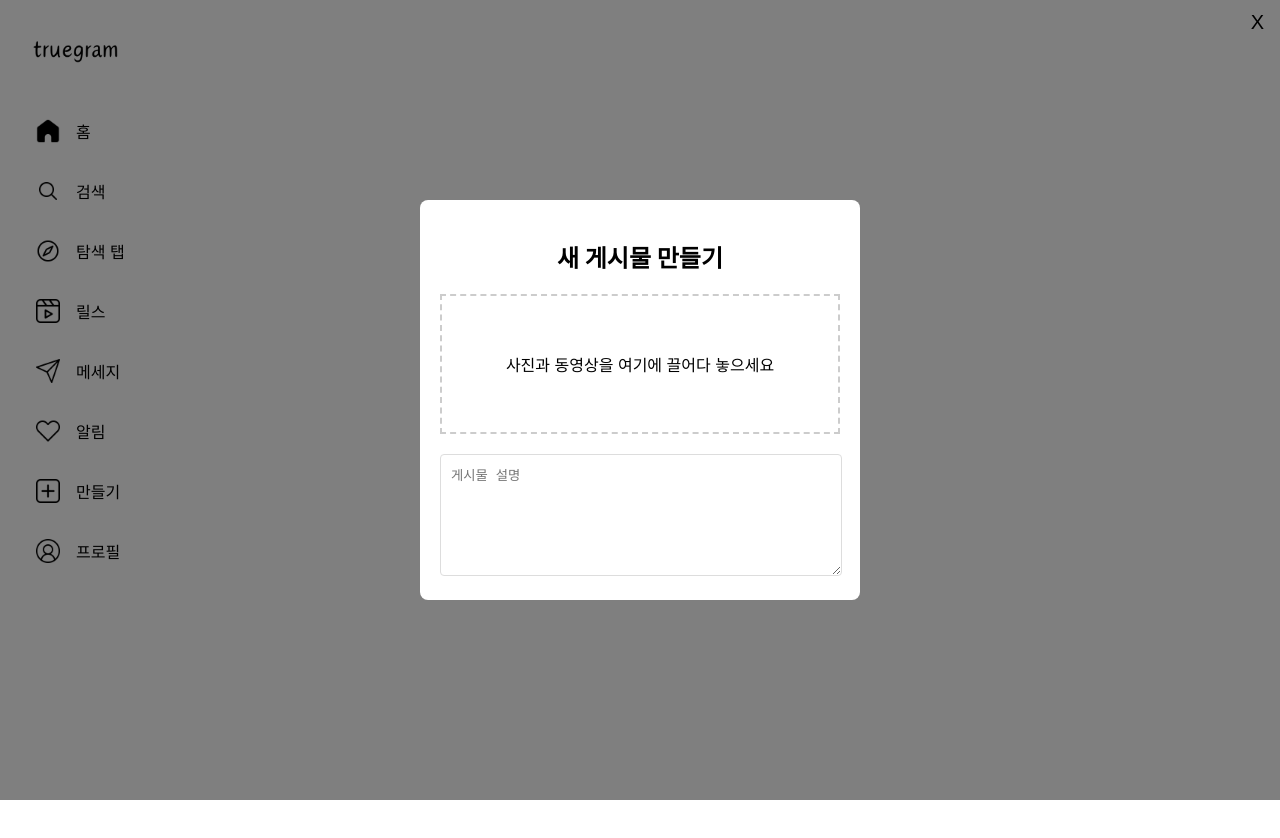
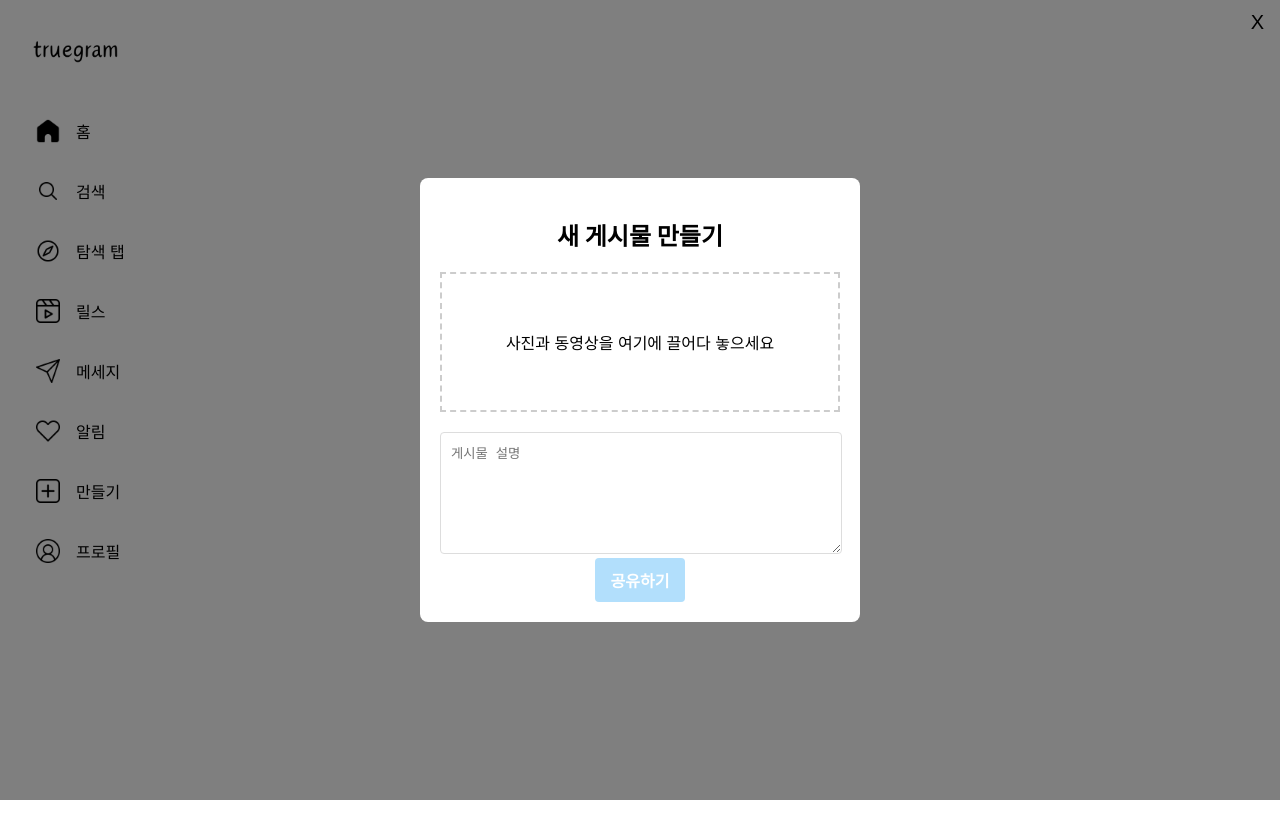
Before and after one commit to trueS2/Instagram-Clone-Coding-Fe, a React (Create React App) app: page / in a window 1280 px wide. Both pictures are taken after a click on the picture 56 px from the left and 490 px from the top of the page. Shown: the top 838 px of the page. Built offline with nearby package versions, Linux system fonts and the light colour scheme.

Commit message:
feat: 게시글 공유하기 버튼 개발

```diff
--- /dev/null
+++ b/src/components/PostModal/SubmitBtn.css
@@ -0,0 +1,23 @@
+.submit-btn {
+    background-color: #0095f6;
+    /* 인스타그램 블루 */
+    color: white;
+    font-size: 16px;
+    font-weight: bold;
+    border: none;
+    border-radius: 4px;
+    padding: 10px 16px;
+    cursor: pointer;
+    transition: background-color 0.3s ease;
+}
+
+.submit-btn:disabled {
+    background-color: #b2dffc;
+    /* 비활성화 상태 */
+    cursor: not-allowed;
+}
+
+.submit-btn:hover:not(:disabled) {
+    background-color: #007bb5;
+    /* 활성 상태에서 hover */
+}
--- /dev/null
+++ b/src/components/PostModal/SubmitBtn.jsx
@@ -0,0 +1,16 @@
+import React from "react";
+import "./SubmitBtn.css"; // 버튼 스타일을 위한 CSS 파일
+
+const SubmitBtn = ({ onClick, disabled }) => {
+    return (
+        <button
+            className="submit-btn"
+            onClick={onClick}
+            disabled={disabled}
+        >
+            공유하기
+        </button>
+    );
+};
+
+export default SubmitBtn;
--- a/src/components/PostModal/UploadModal.jsx
+++ b/src/components/PostModal/UploadModal.jsx
@@ -1,19 +1,41 @@
-// UploadModal.jsx
-import React from "react";
+import React, { useState } from "react";
 import "./PostModal.css"; // PostModal 스타일 임포트
 import ImageDropZone from "./ImageDropZone"; // 이미지 드롭존 컴포넌트
 import PostDetails from "./PostDetails"; // 게시글 세부 정보 컴포넌트
+import SubmitBtn from "./SubmitBtn"; // 공유하기 버튼 컴포넌트
 
 const UploadModal = ({ isOpen, onClose }) => {
-    if (!isOpen) return null; // 모달이 열리지 않으면 아무것도 렌더링하지 않음
+    const [file, setFile] = useState(null); // 업로드된 파일 상태
+    const [caption, setCaption] = useState(""); // 게시글 캡션 상태
+
+    const handleSubmit = () => {
+        if (!file || !caption) {
+            alert("이미지와 캡션을 모두 입력하세요!");
+            return;
+        }
+
+        // 서버에 데이터 전송 로직
+        console.log("업로드할 데이터:", { file, caption });
+        alert("게시물이 업로드되었습니다!");
+        onClose(); // 모달 닫기
+    };
+
+    if (!isOpen) return null; // 모달이 열리지 않으면 렌더링하지 않음
 
     return (
         <div className="modal-overlay">
             <div className="modal-content">
                 <button className="close-btn" onClick={onClose}>X</button>
                 <h2>새 게시물 만들기</h2>
-                <ImageDropZone />
-                <PostDetails />
+                {/* 이미지 드롭존 */}
+                <ImageDropZone setFile={setFile} />
+                {/* 게시글 세부 정보 */}
+                <PostDetails setCaption={setCaption} />
+                {/* 공유하기 버튼 */}
+                <SubmitBtn
+                    onClick={handleSubmit}
+                    disabled={!file || !caption} // 파일과 캡션이 없으면 비활성화
+                />
             </div>
         </div>
     );
```
